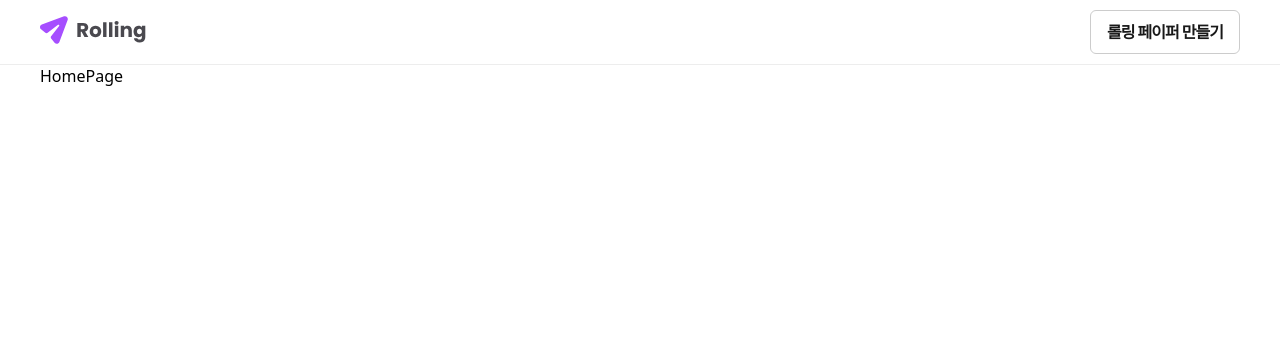
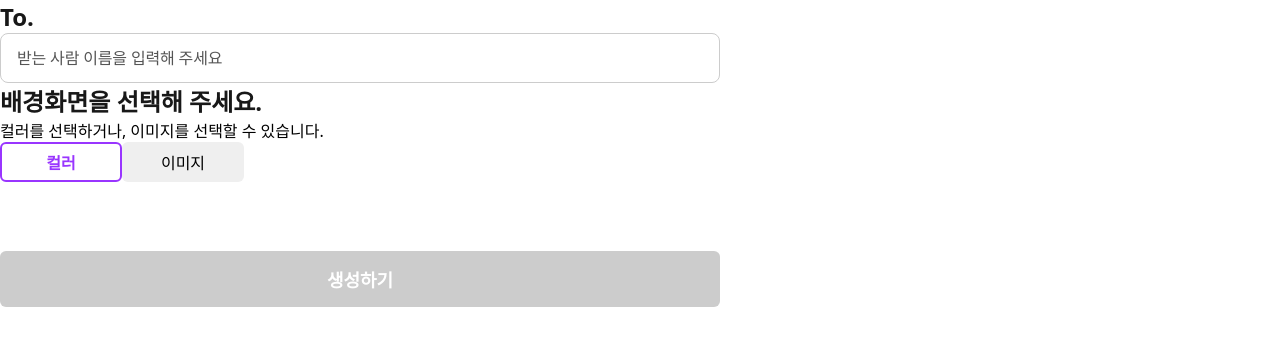
Before and after one commit to cozy-ito/rolling-paper, a React (Vite) app: page / in a window 1280 px wide. Shown: the top 346 px of the page. Built offline with nearby package versions, Linux system fonts and the light colour scheme; a web font is replaced by a local one.

Commit message:
작업 내용 임시저장

```diff
--- a/src/App.jsx
+++ b/src/App.jsx
@@ -1,3 +1,4 @@
+/*
 import Router from "./Router";
 
 const App = () => {
@@ -8,3 +9,22 @@ const App = () => {
   );
 };
 export default App;
+*/
+
+import { BrowserRouter as Router, Routes, Route } from "react-router-dom";
+
+import ListPage from "./pages/ListPage";
+import PostPage from "./pages/PostPage";
+
+const App = () => {
+  return (
+    <Router>
+      <Routes>
+        <Route path="/" element={<ListPage />} />
+        <Route path="/post/:id" element={<PostPage />} />
+      </Routes>
+    </Router>
+  );
+};
+
+export default App;
--- a/src/pages/ListPage.jsx
+++ b/src/pages/ListPage.jsx
@@ -1,10 +1,12 @@
+import { useState } from "react";
+
+import clsx from "clsx";
+import { useNavigate } from "react-router-dom";
+
+import BackgroundOptionItem from "../components/BackgroundOptionItem/BackgroundOptionItem";
+import Button from "../components/Button/Button";
 import Input from "../components/input/Input";
 import ToggleButtonGroup from "../components/ToggleButtonGroup/ToggleButtonGroup";
-import BackgroundOptionItem from "../components/BackgroundOptionItem/BackgroundOptionItem";
-import Button from "../components/Button/Button";
-import { useState } from "react";
-import { useNavigate } from "react-router-dom";
-import clsx from "clsx";
 
 import styles from "./ListPage.module.css";
 
@@ -114,7 +116,11 @@ const ListPage = () => {
         )}
       </div>
 
-      <div className={styles.buttonContainer}></div>
+      <div className={styles.buttonContainer}>
+        <Button onClick={handleSubmit} disabled={toName.trim() === ""}>
+          생성하기
+        </Button>
+      </div>
     </div>
   );
 };
```
